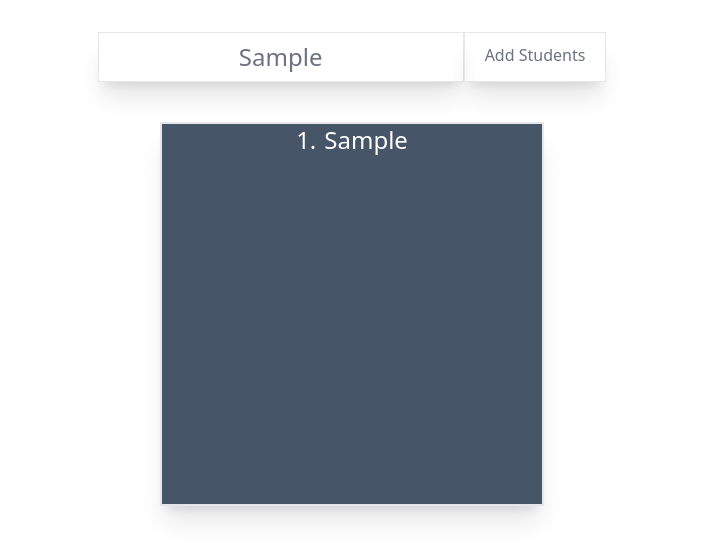
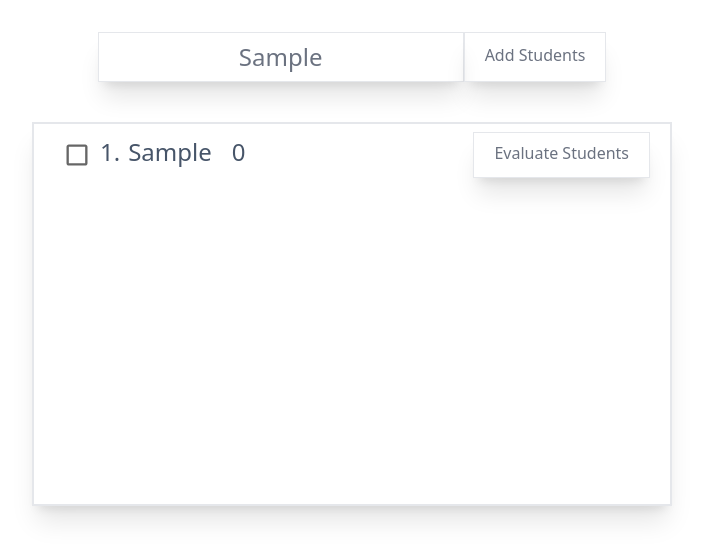
Before and after one commit to Vahe787/StudentInfoTable, a React (Create React App) app: page / in a window 1280 px wide. Both pictures are taken after typing "Sample" into the empty fields and a click on the button "Add Students". Shown: the top 560 px of the page, without its empty margins (288-991 px from the left). Built offline with nearby package versions, Linux system fonts and the light colour scheme.

Commit message:
add(Main,CheckBox): added Main methods and checkbox

```diff
--- a/package.json
+++ b/package.json
@@ -3,6 +3,9 @@
   "version": "0.1.0",
   "private": true,
   "dependencies": {
+    "@emotion/react": "^11.9.3",
+    "@emotion/styled": "^11.9.3",
+    "@mui/material": "^5.8.4",
     "@testing-library/jest-dom": "^5.16.4",
     "@testing-library/react": "^13.3.0",
     "@testing-library/user-event": "^13.5.0",
--- a/src/components/Main.js
+++ b/src/components/Main.js
@@ -1,10 +1,18 @@
 import React, { useState, useEffect } from "react";
 import { v4 as uuidv4 } from "uuid";
+import CheckBox from "./checkBox/CheckBox";
 import Header from "./Header";
+import Button from "./Button";
+
+const textButtonClassNames =
+  "  pr-5 pl-5 pt-2 pb-3 shadow-xl text-gray-500 border transition hover:bg-blue-400";
 
 const Main = () => {
   const [stud, setStud] = useState("");
   let [count, setCount] = useState(0);
+  const [isPresent] = useState(false);
+  const [rate, setRate] = useState(0);
+  const [isChanged] = useState(false);
   const [items, setItems] = useState(
     JSON.parse(localStorage.getItem("items")) || []
   );
@@ -20,6 +28,9 @@ const Main = () => {
         id: uuidv4(),
         stud,
         count,
+        rate,
+        isPresent,
+        isChanged,
       };
       setItems((items) => [...items, newStud]);
     } else {
@@ -34,17 +45,87 @@ const Main = () => {
     setStud(e.target.value);
   };
 
+  const handleIsPresent = (id) => {
+    const checkedItem = items.find((el) => el.id === id);
+    const updateItems = [...items];
+    if (!checkedItem.isPresent) {
+      updateItems.find((el) => el.id === id).isPresent = true;
+    } else {
+      updateItems.find((el) => el.id === id).isPresent = false;
+    }
+    setItems(updateItems);
+  };
+
+  const isEvaluateStud = (id) => {
+    const changedItem = items.find((el) => el.id === id);
+    const updateItems = [...items];
+    if (!changedItem.isCahnged) {
+      updateItems.find((el) => el.id === id).isChanged = true;
+    }
+    setItems(updateItems);
+  };
+
+  const evaluateStud = (id) => {
+    const changedItem = items.find((el) => el.id === id);
+    const updateItems = [...items];
+    if (changedItem.isChanged) {
+      updateItems.find((el) => el.id === id).rate = rate;
+      updateItems.find((el) => el.id === id).isChanged = false;
+    }
+    setRate("");
+    setItems(updateItems);
+  };
+
   return (
     <div>
       <Header saveStud={saveStud} handleStud={handleStud} />
       <div className="flex justify-center pb-5">
-        <div className="shadow-xl border-2 mt-10 bg-slate-600 overflow-x-auto h-96 w-96">
+        <div className="shadow-xl border-2 mt-10  overflow-x-auto h-96 w-3/6">
           {items.map((el) => {
             return (
-              <ol key={el.id} className="flex justify-center">
-                <li className="text-2xl text-white">{`${el.count}.`}</li>
-                <li className="text-2xl text-white ml-2">{el.stud}</li>
-              </ol>
+              <div key={el.id} className="flex">
+                <div className="pl-5">
+                  <ol className="flex justify-start">
+                    <button
+                      className="mt-2"
+                      onClick={() => handleIsPresent(el.id)}
+                    >
+                      <CheckBox />
+                    </button>
+
+                    <li className="text-2xl text-slate-600 mt-3">{`${el.count}.`}</li>
+                    <li className="text-2xl text-slate-600 ml-2 mt-3">
+                      {el.stud}
+                    </li>
+                    <p className="text-2xl text-slate-600 mt-3 ml-5">
+                      {el.rate}
+                    </p>
+                    <div
+                      style={{
+                        display: el.isChanged ? "block" : "none",
+                        marginTop: 5,
+                      }}
+                    >
+                      <input
+                        className="shadow-xl w-20 ml-5 mt-3 text-gray-500 text-center border outline-none placeholder-gray-300"
+                        onChange={(e) => setRate(e.target.value)}
+                      />
+                      <Button
+                        handleClick={() => evaluateStud(el.id)}
+                        className="p-1 ml-2 shadow-xl text-gray-500 border transition hover:bg-blue-400"
+                        text="Rate"
+                      />
+                    </div>
+                  </ol>
+                </div>
+                <div className="ml-auto pr-5 mt-2">
+                  <Button
+                    handleClick={() => isEvaluateStud(el.id)}
+                    className={textButtonClassNames}
+                    text="Evaluate Students"
+                  />
+                </div>
+              </div>
             );
           })}
         </div>
--- /dev/null
+++ b/src/components/checkBox/CheckBox.js
@@ -0,0 +1,19 @@
+import React from "react";
+import Checkbox from "@mui/material/Checkbox";
+
+const label = { inputProps: { "aria-label": "Checkbox demo" } };
+
+const CheckBox = () => {
+  return (
+    <div>
+      <Checkbox
+        {...label}
+        sx={{
+          "& .MuiSvgIcon-root": { fontSize: 28 },
+        }}
+      />
+    </div>
+  );
+};
+
+export default CheckBox;
```
Also changed, not shown: 1 other file (tests, documents, lock files or other folders).
